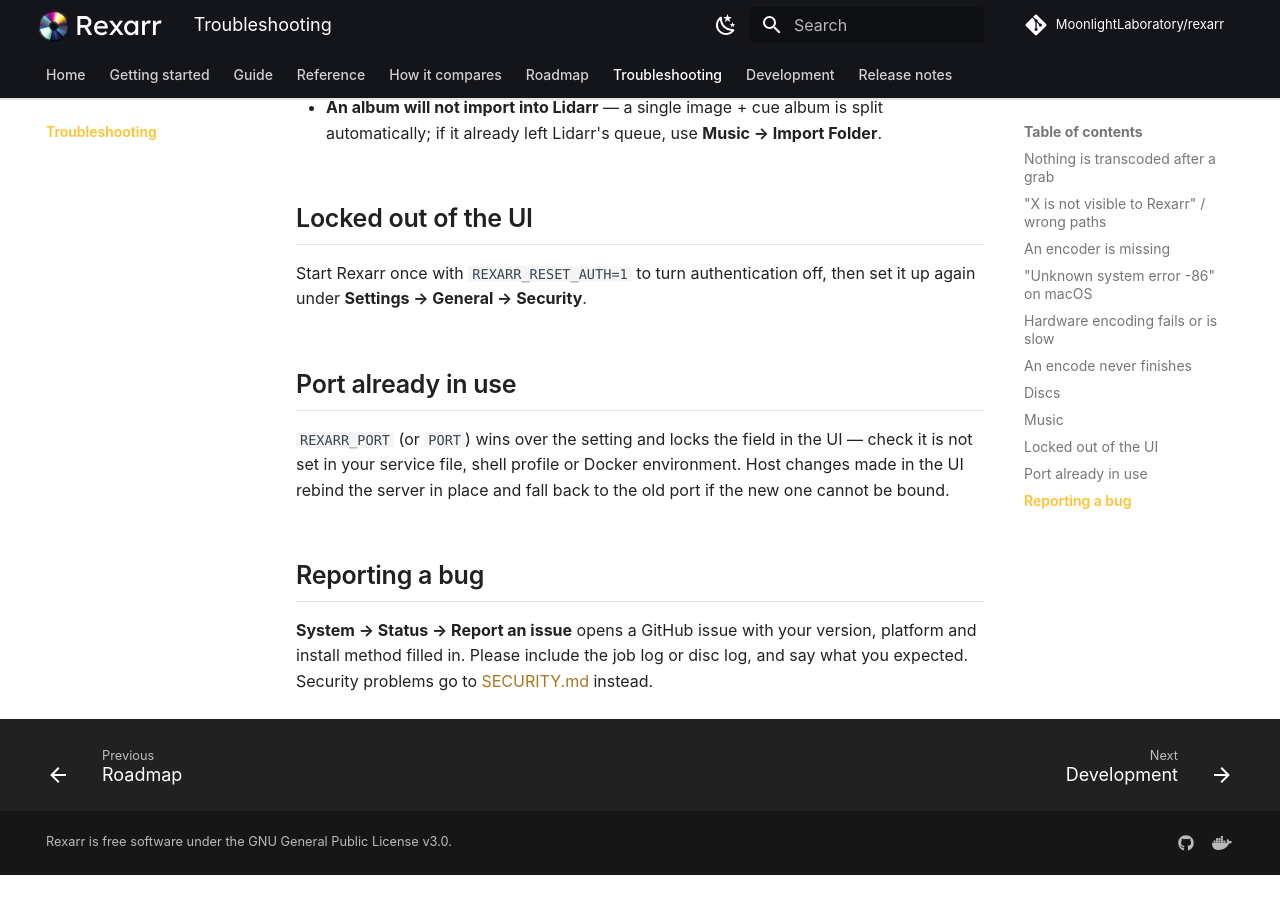
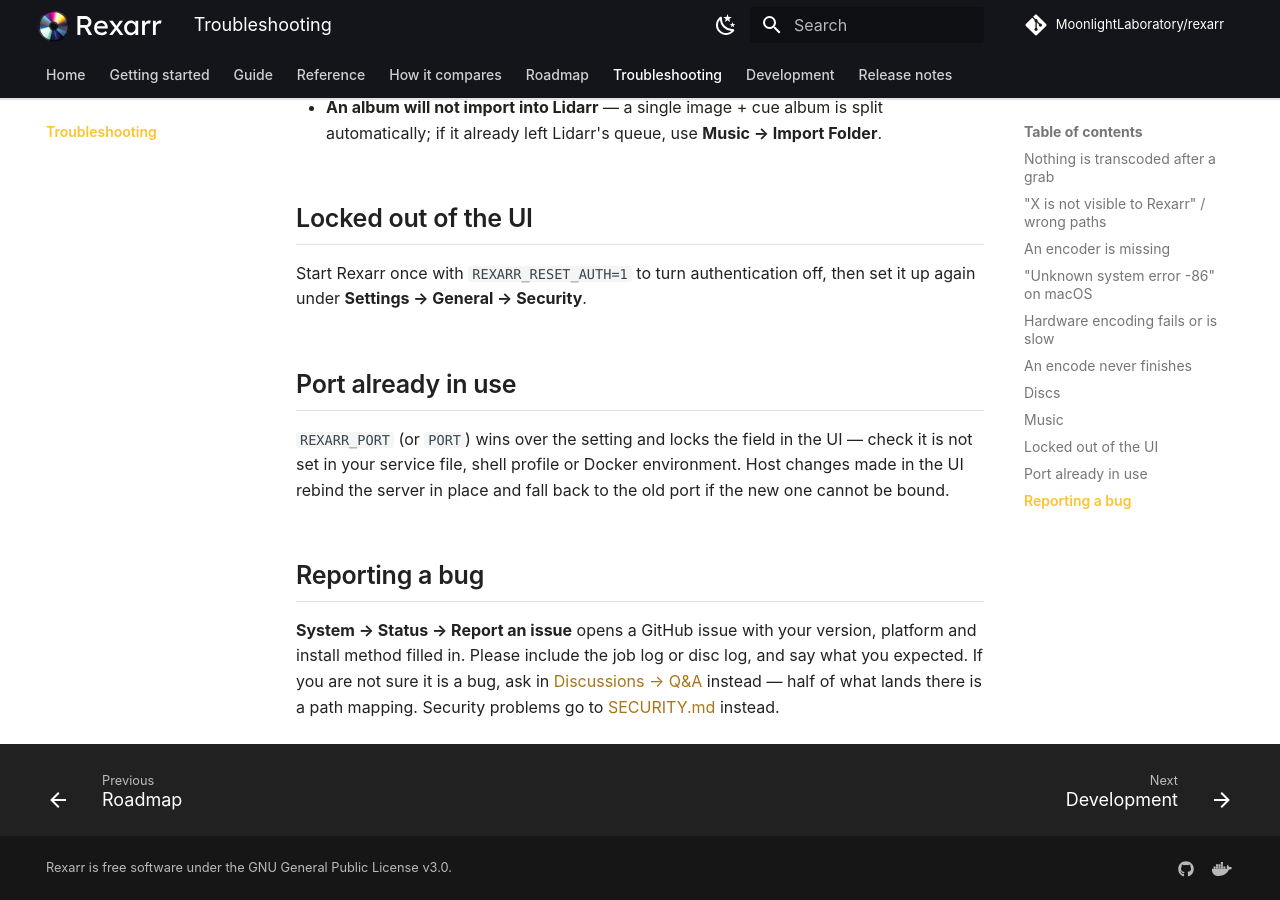
Before and after one commit to MoonlightLaboratory/rexarr, an MkDocs documentation site: the page built from docs/troubleshooting.md, in a window 1280 px wide and 900 px high, scrolled down 2232 px. Built offline with MkDocs 1.6.1 and Material for MkDocs 9.7.7, drawn with Linux system fonts in a browser that asks for light colours; before the commit the page ends 3107 px from its top, so only the background shows below that.

Commit message:
Point questions and ideas at Discussions, properly
The chooser and the README already linked Discussions, but only in general. Now
the links name the category: Q&A for setup and usage questions, Ideas for
anything that is not a feature request yet, with the feature request template for
the ones that are. The roadmap, the docs home page and the troubleshooting page
say the same thing, so nobody opens a bug for a path mapping.

The links assume the default categories (q-a, ideas) that GitHub creates when
Discussions is switched on.

Co-Authored-By: TakiConcepts <122319353+TakiConcepts@users.noreply.github.com>

```diff
--- a/docs/troubleshooting.md
+++ b/docs/troubleshooting.md
@@ -78,5 +78,6 @@
 ## Reporting a bug
 
 **System → Status → Report an issue** opens a GitHub issue with your version, platform and install method filled in.
-Please include the job log or disc log, and say what you expected. Security problems go to
+Please include the job log or disc log, and say what you expected. If you are not sure it is a bug, ask in
+[Discussions → Q&A](https://github.com/MoonlightLaboratory/rexarr/discussions/categories/q-a) instead — half of what lands there is a path mapping. Security problems go to
 [SECURITY.md](https://github.com/MoonlightLaboratory/rexarr/blob/main/SECURITY.md) instead.
```
Also changed, not shown: README.md (+4 -0 lines), docs/index.md (+2 -0 lines), docs/roadmap.md (+2 -1 lines), 1 other file.
